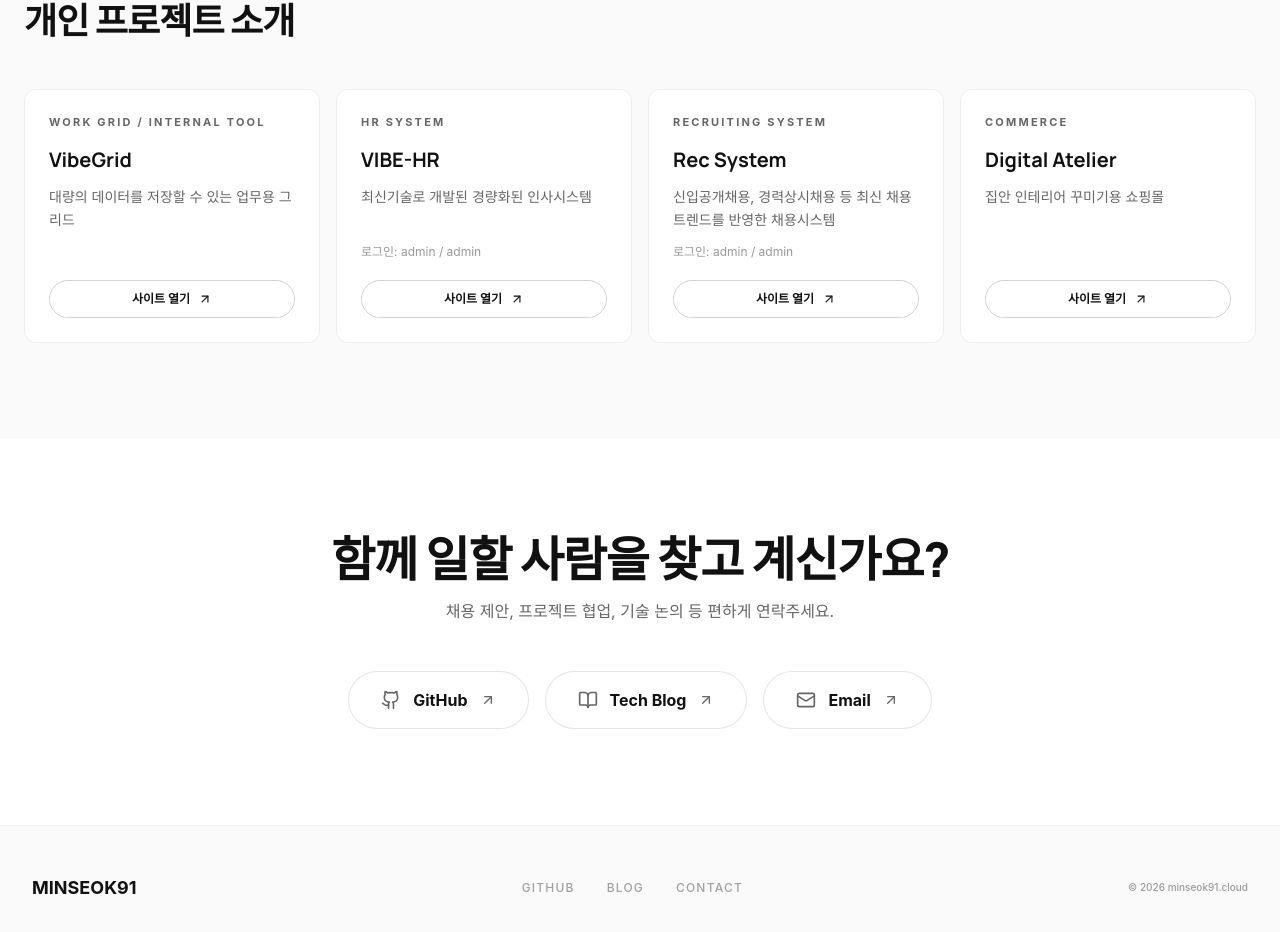
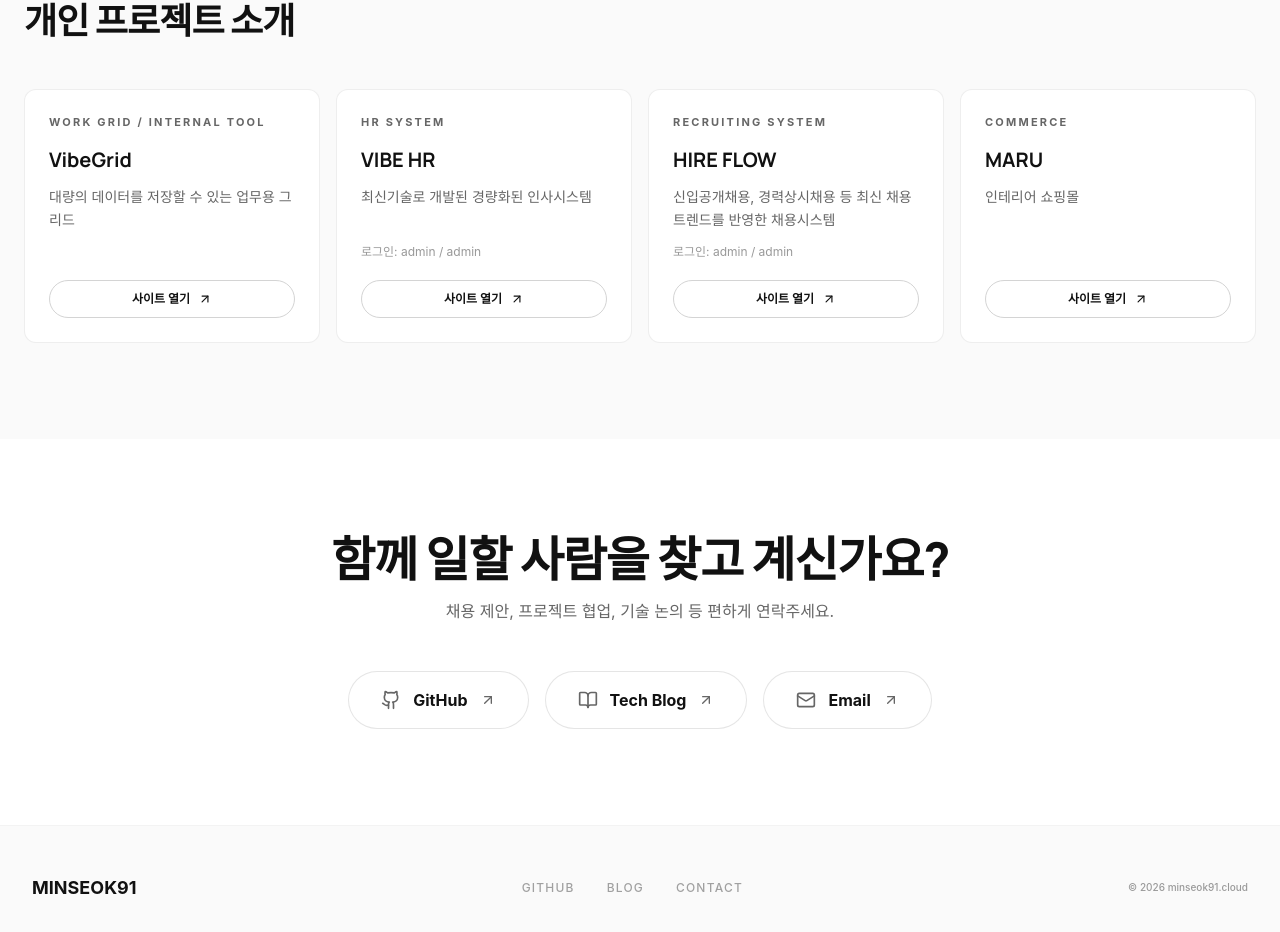
Before and after one commit to qoxmfaktmxj/landing-minseok91, a Next.js app: page / in a window 1280 px wide. Shown: the part 1421-2353 px from the top of the page. Built offline with nearby package versions, Linux system fonts and the light colour scheme; a web font is replaced by a local one.

Commit message:
Update portfolio project labels

```diff
--- a/src/data/siteContent.ts
+++ b/src/data/siteContent.ts
@@ -122,7 +122,7 @@ export const portfolioProjects: PortfolioProject[] = [
   },
   {
     id: "vibe-hr",
-    title: "VIBE-HR",
+    title: "VIBE HR",
     category: "HR System",
     summary: "최신기술로 개발된 경량화된 인사시스템",
     tech: ["Next.js", "React", "PostgreSQL", "Prisma", "shadcn/ui"],
@@ -134,7 +134,7 @@ export const portfolioProjects: PortfolioProject[] = [
   },
   {
     id: "vibe-rec",
-    title: "Rec System",
+    title: "HIRE FLOW",
     category: "Recruiting System",
     summary:
       "신입공개채용, 경력상시채용 등 최신 채용 트렌드를 반영한 채용시스템",
@@ -146,10 +146,10 @@ export const portfolioProjects: PortfolioProject[] = [
     accessNote: "로그인: admin / admin",
   },
   {
-    id: "vibe-shop",
-    title: "Digital Atelier",
+    id: "maru",
+    title: "MARU",
     category: "Commerce",
-    summary: "집안 인테리어 꾸미기용 쇼핑몰",
+    summary: "인테리어 쇼핑몰",
     tech: ["Next.js", "Spring Boot", "PostgreSQL", "Commerce UI"],
 
     href: "https://shop.minseok91.cloud/",
```
